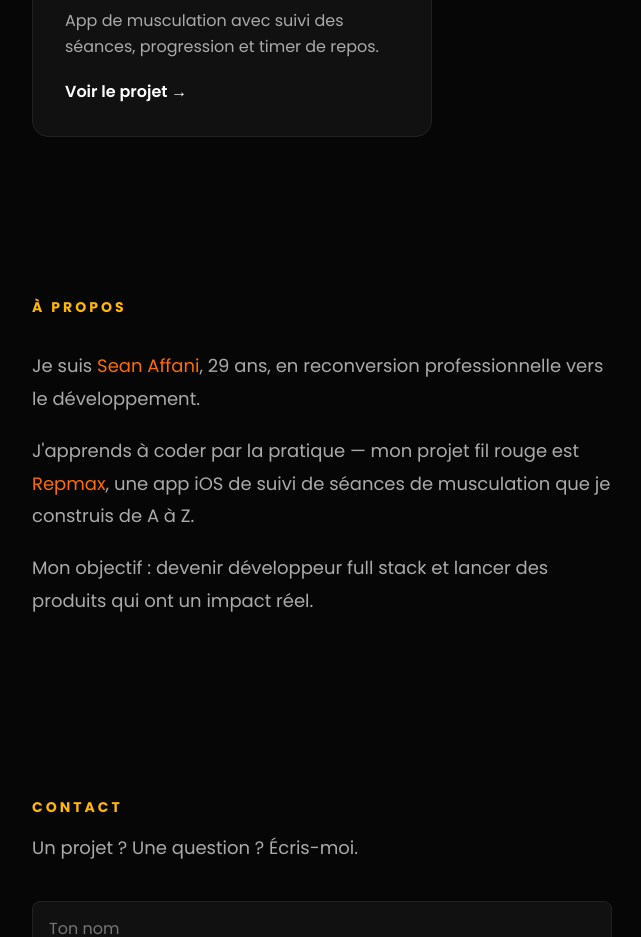
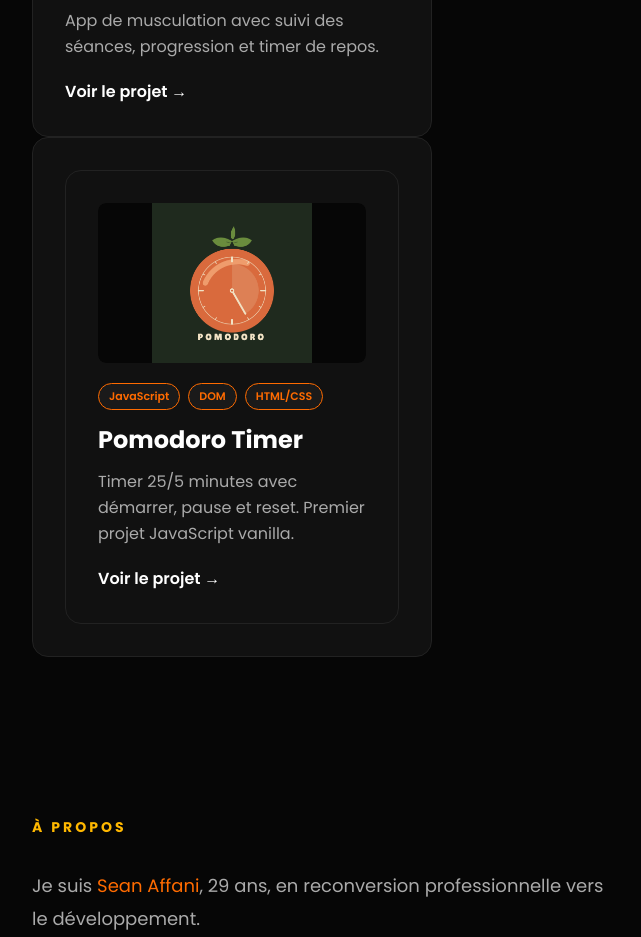
Before and after one commit to sean1901-art/portfolio, a plain HTML site: page index.html in a window 1280 px wide. Shown: the part 1020-1957 px from the top of the page, without its empty margins (28-669 px from the left). Drawn offline with Linux system fonts and the light colour scheme.

Commit message:
feat: ajout carte Pomodoro Timer avec logo

```diff
--- a/index.html
+++ b/index.html
@@ -35,6 +35,22 @@
         <p>App de musculation avec suivi des séances, progression et timer de repos.</p>
         <a href="#">Voir le projet →</a>
       </div>
+      <div class="carte">
+  <div class="carte">
+  <div class="carte-image">
+    <div class="carte-image">
+  <img src="pomodoro-logo.png" alt="Pomodoro Timer logo">
+</div>
+  </div>
+  <div class="carte-tags">
+    <span class="carte-tag">JavaScript</span>
+    <span class="carte-tag">DOM</span>
+    <span class="carte-tag">HTML/CSS</span>
+  </div>
+  <h3>Pomodoro Timer</h3>
+  <p>Timer 25/5 minutes avec démarrer, pause et reset. Premier projet JavaScript vanilla.</p>
+  <a href="https://github.com/sean1901-art/pomodoro-timer" target="_blank">Voir le projet →</a>
+</div>
     </section>
     <section class="apropos" id="apropos">
   <h2>À propos</h2>
```
Also changed, not shown: pomodoro-logo.png (added), 1 other file.
